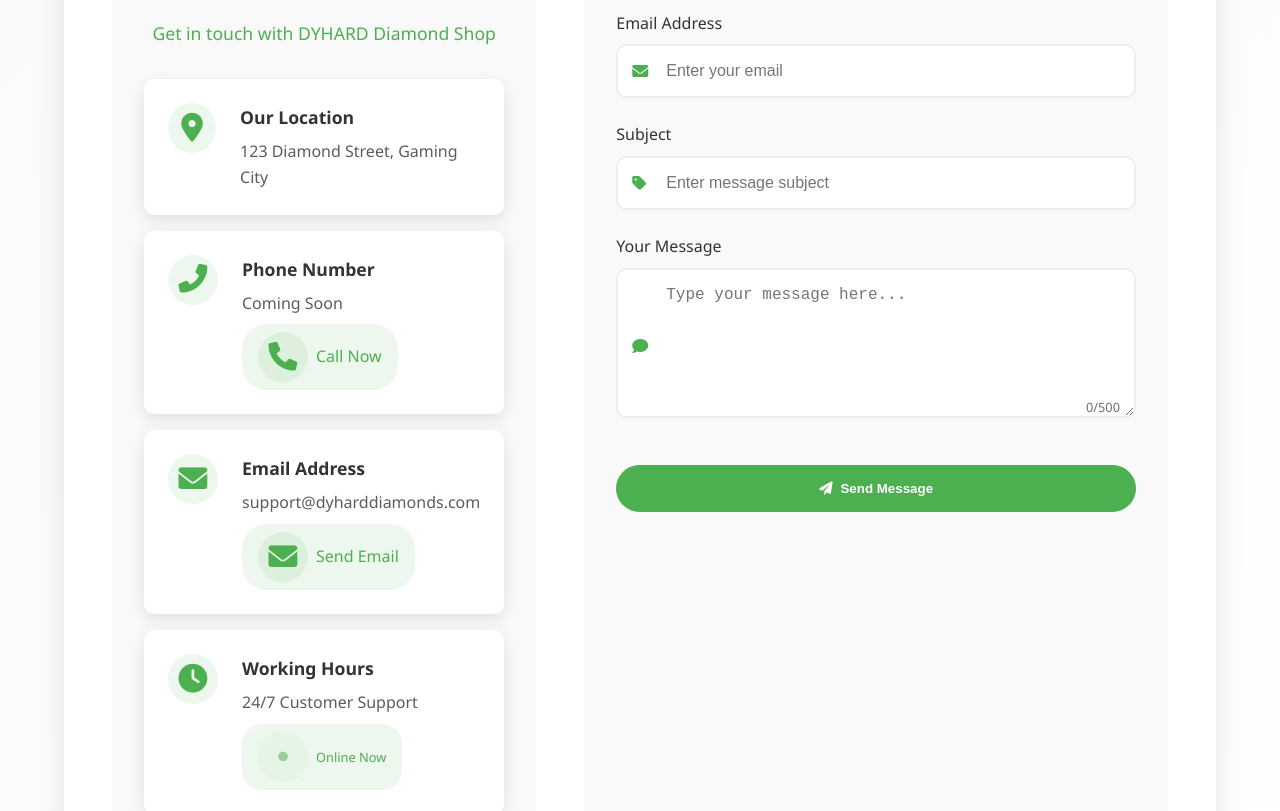
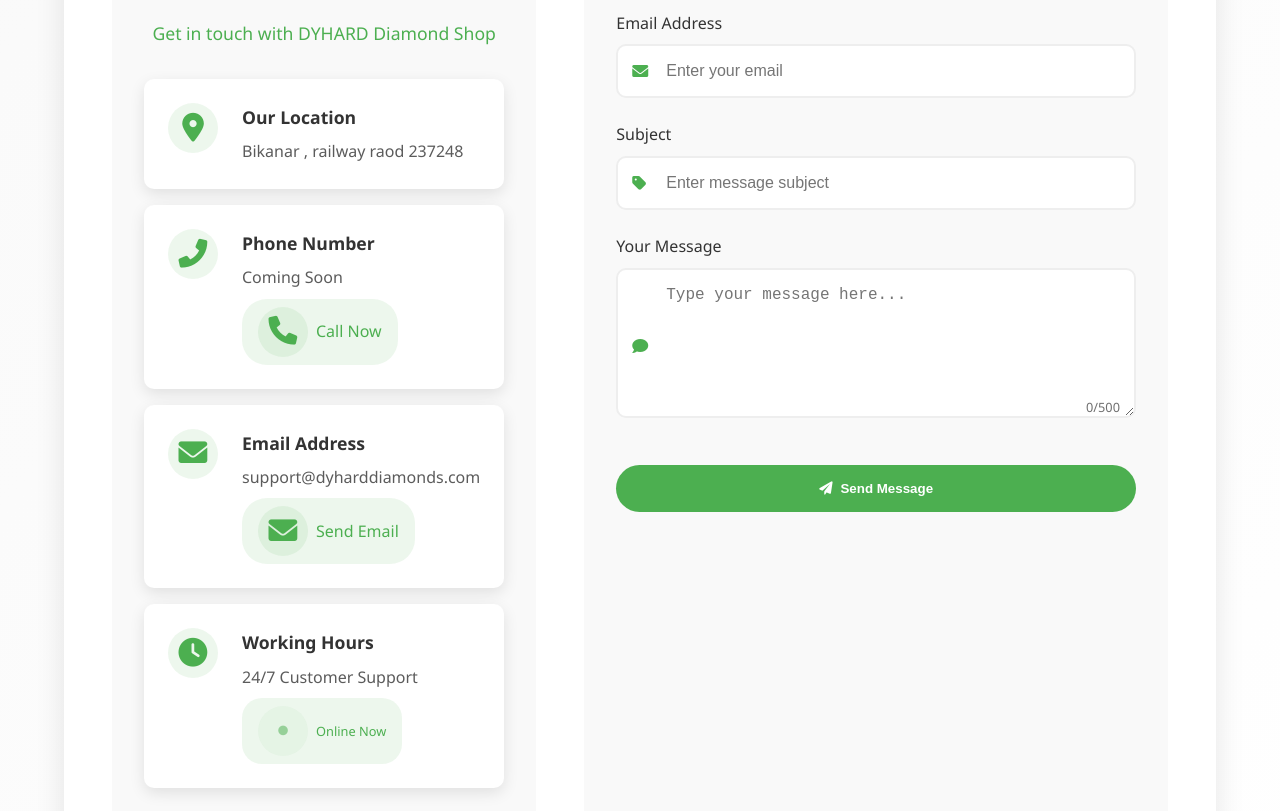
Before and after one commit to DYHARDx/DYHARD-Shop, a plain HTML site: page index.html in a window 1280 px wide. Shown: the part 4180-4991 px from the top of the page. Drawn offline with Linux system fonts and the light colour scheme.

Commit message:
Update index.html

```diff
--- a/index.html
+++ b/index.html
@@ -234,7 +234,7 @@
                             <i class="fas fa-map-marker-alt"></i>
                             <div>
                                 <h4>Our Location</h4>
-                                <p>123 Diamond Street, Gaming City</p>
+                                <p>Bikanar , railway raod 237248</p>
                             </div>
                         </div>
 
```
